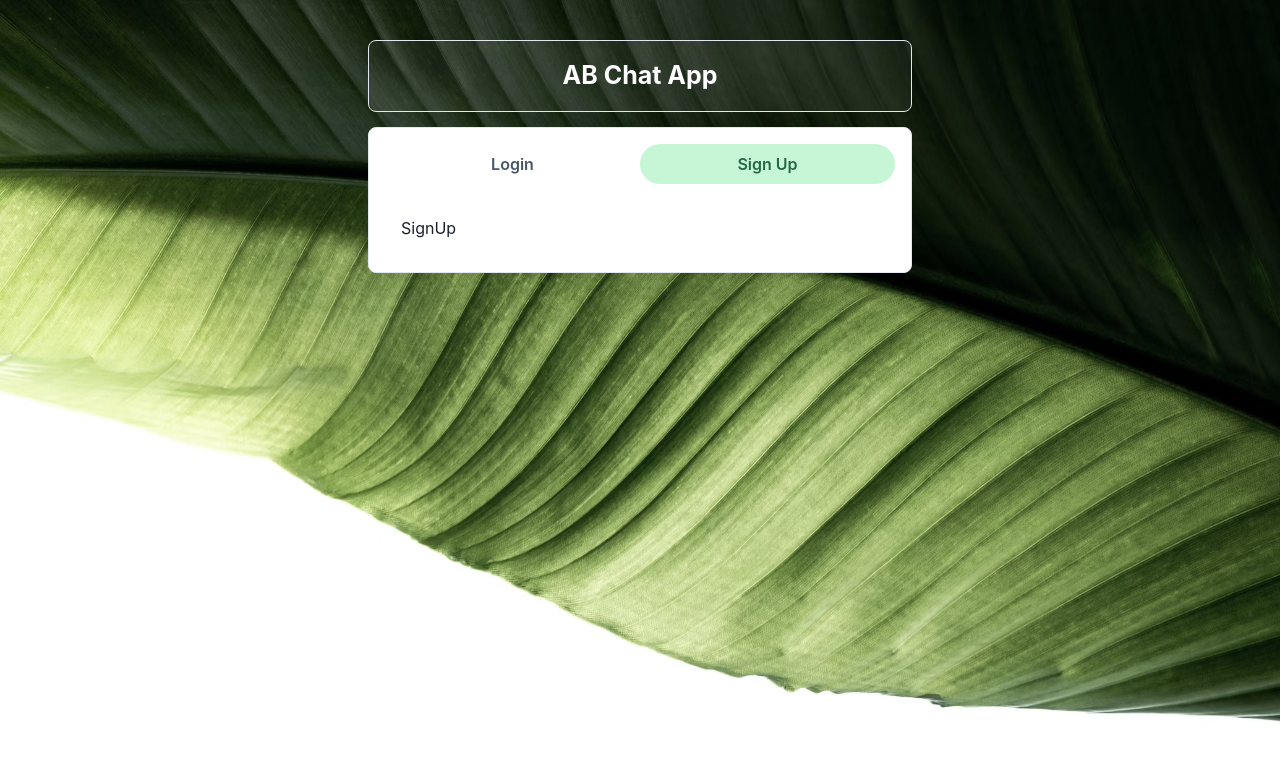
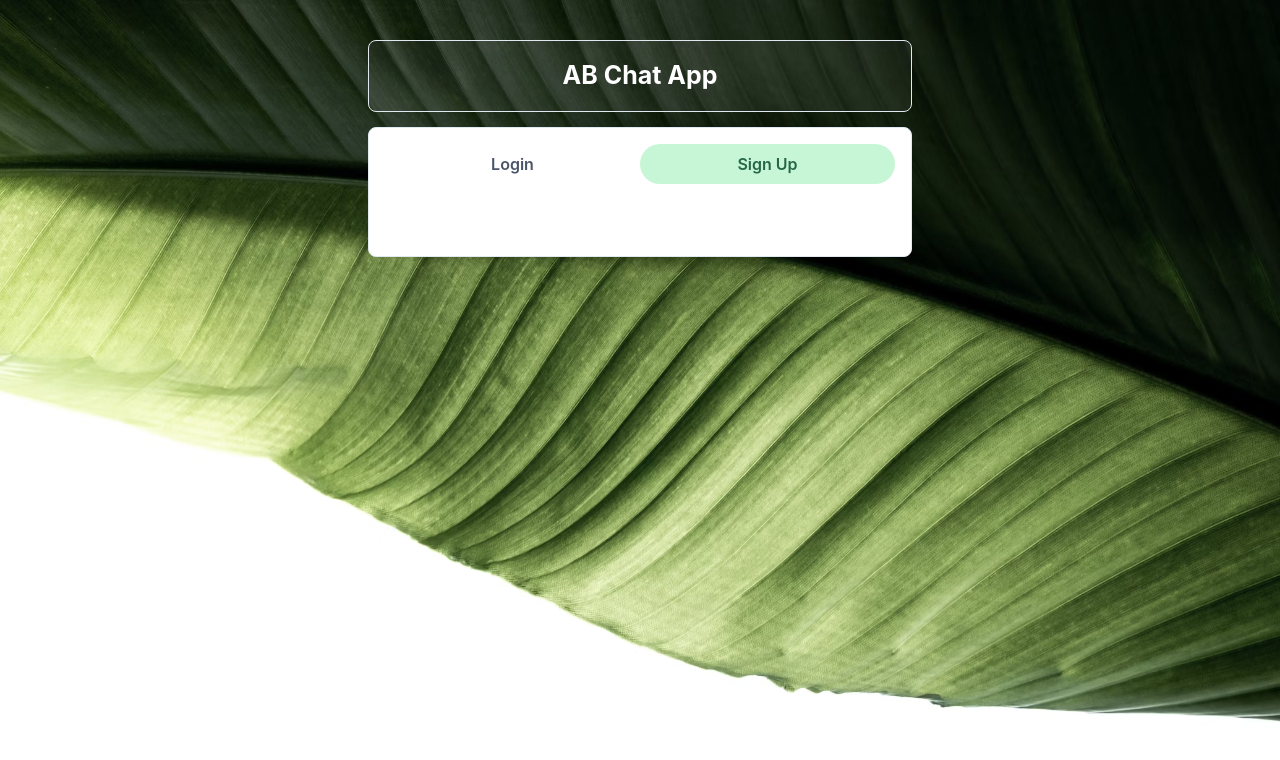
Before and after one commit to abenet-asnake/Chat-App, a React (Create React App) app in the folder client/: page / in a window 1280 px wide. Both pictures are taken after a click on the tab "Sign Up". Shown: the top 760 px of the page. Built offline with nearby package versions, Linux system fonts and the light colour scheme.

Commit message:
Vertically stack, Form Control and Form Labeling to design the sign up form chakra-ui/react

```diff
--- a/client/src/components/Authentication/SignUp.js
+++ b/client/src/components/Authentication/SignUp.js
@@ -1,10 +1,12 @@
 import React from 'react'
-
+import { FormControl, FormLabel, VStack} from '@chakra-ui/react';
 const SignUp = () => {
   return (
-    <div>
-      SignUp
-    </div>
+   <VStack spacing='6px'>
+      <FormControl>
+        <FormLabel></FormLabel>
+      </FormControl>
+   </VStack>
   )
 }
 
```
